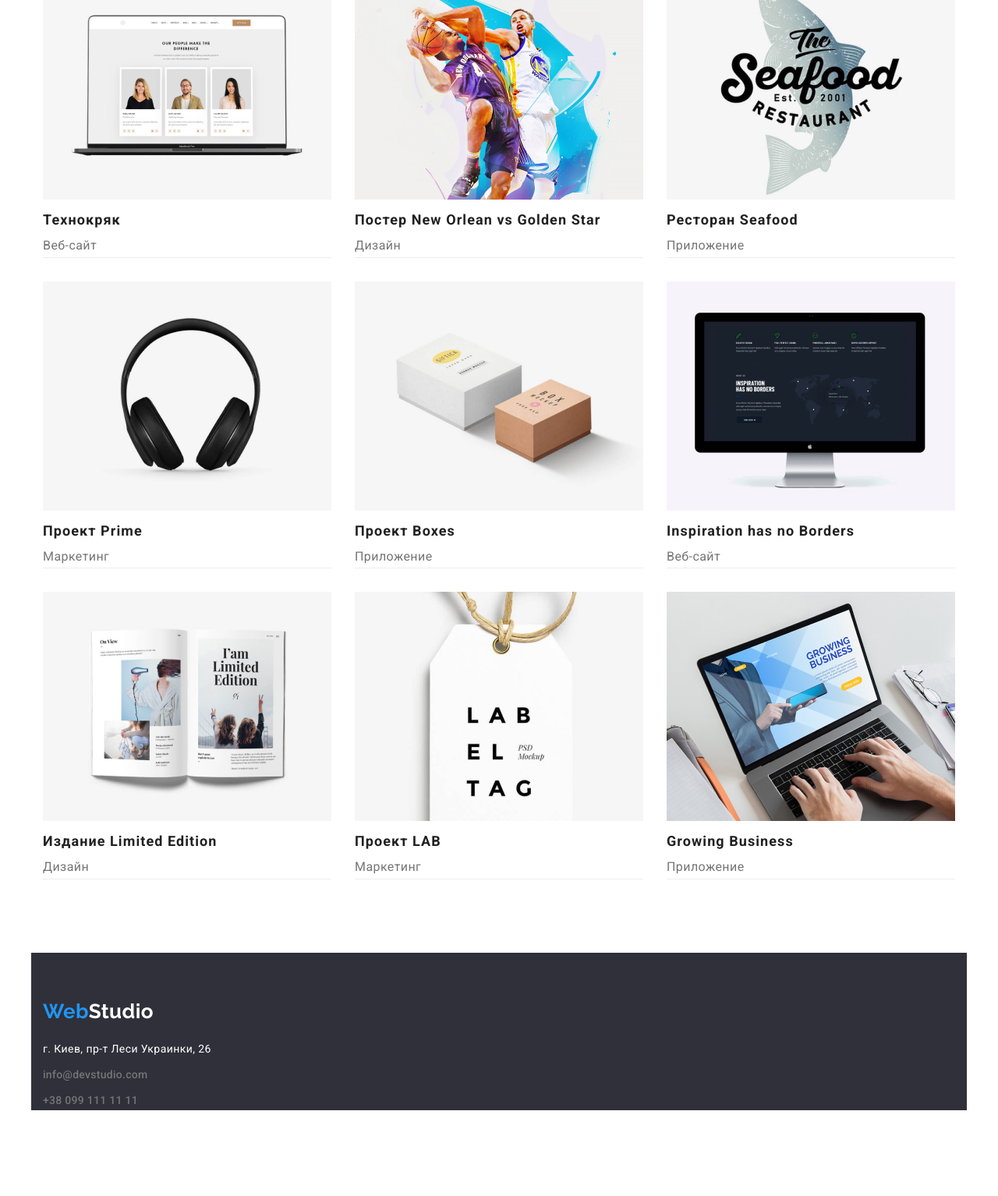
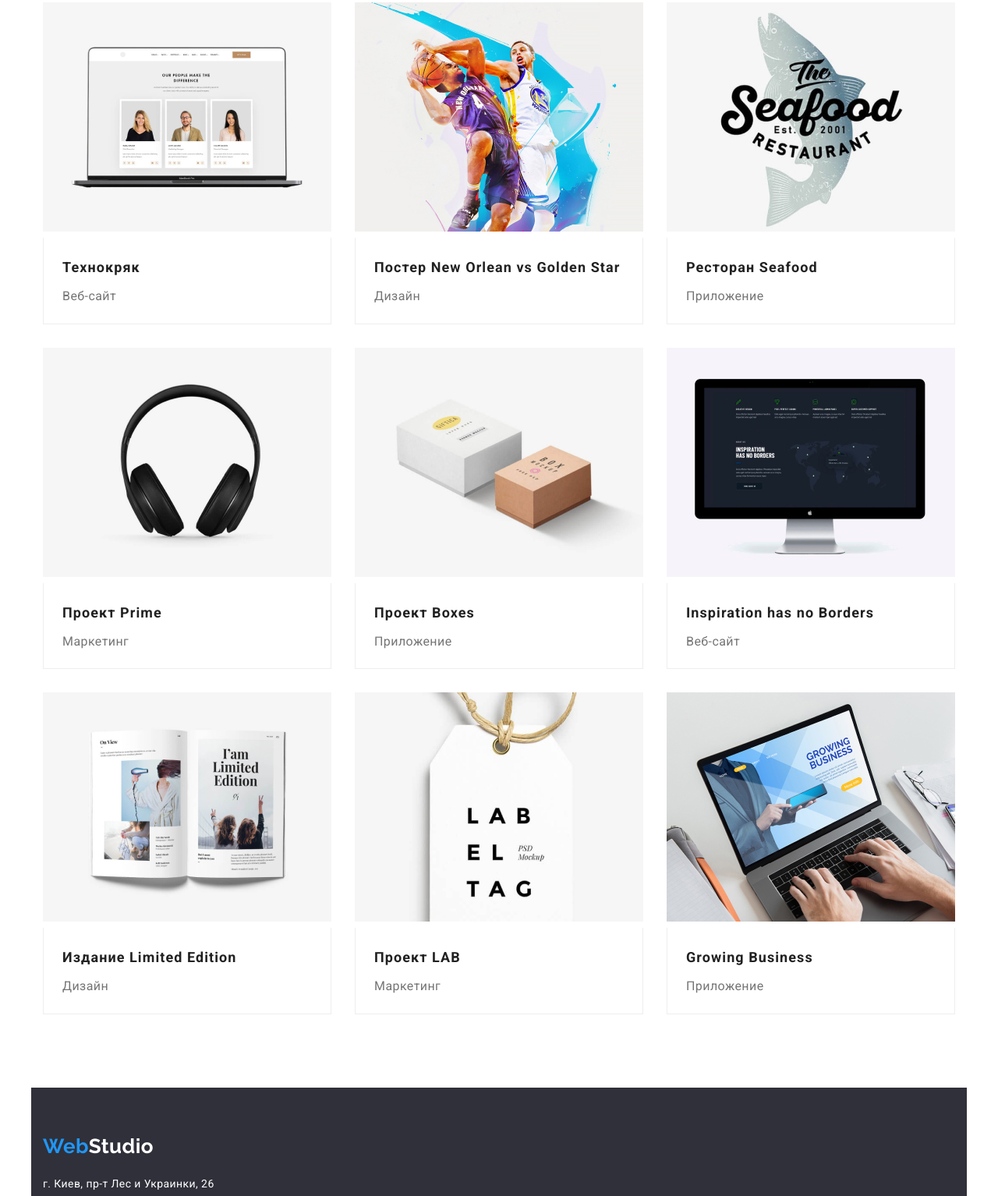
Before and after one commit to AkronoS-QD/goit-markup-hw-03, a plain HTML site: page portfolio.html in a window 1280 px wide. Shown: the part 296-1830 px from the top of the page at 78% size. Before the commit the page ends 1720 px from the top, so only its background shows below. Drawn offline with nearby package versions, Linux system fonts and the light colour scheme.

Commit message:
3я домашка на проверку - готовая исправленная ver.2.0

```diff
--- a/css/style.css
+++ b/css/style.css
@@ -60,7 +60,7 @@ p {
   text-decoration: none;
 }
 
-.cursors.btn {
+.cursors {
   cursor: pointer;
 }
 /* -------------------------------------------pages------------------------------------ */
@@ -161,7 +161,8 @@ p {
 
 /* ------------------------------------------main web студия------------------------------ */
 .hero {
-  margin-bottom: 94px;
+  padding-top: 200px;
+  padding-bottom: 280px;
   height: 600px;
   text-align: center;
   background-color: var(--background-color-accent);
@@ -169,9 +170,8 @@ p {
 }
 /* hero title web */
 .hero-title {
+  width: auto;
   margin-bottom: 30px;
-  width: auto;
-  padding-top: 200px;
   font-weight: 900;
   font-size: 44px;
   line-height: 1.36;
@@ -181,9 +181,9 @@ p {
   color: #ffffff;
 }
 
-/* .section-goal {
-  outline: solid teal;
-} */
+.section-goal {
+  padding-top: 94px;
+}
 
 /* основная секция на веб и портфолио */
 .section-title {
@@ -198,21 +198,24 @@ p {
 
 /* section-title our-work */
 .section-title.our-work {
+  margin-bottom: 50px;
   width: auto;
   top: 969px;
   left: 612px;
   font-weight: 700;
   font-size: 36px;
-  margin: auto;
   line-height: 1.16;
   text-align: center;
   text-transform: none;
 }
 
 /* кнопка web студия - заказать услуги*/
-.button-primary {
-  margin-bottom: 200px;
-  padding: 10px 32px;
+.hero .button-primary {
+  padding-top: 10px;
+  padding-right: 32px;
+  padding-bottom: 10px;
+  padding-left: 32px;
+
   font-family: inherit;
   font-weight: 700;
   font-size: 16px;
@@ -220,8 +223,6 @@ p {
   letter-spacing: 0.06em;
   text-decoration: none;
   align-items: center;
-  min-width: 130px;
-  height: 54px;
   border-radius: 4px;
   box-shadow: 0px 4px 4px rgba(0, 0, 0, 0.15);
   color: var(--primary-white-color);
@@ -230,8 +231,6 @@ p {
 
 .main-goal {
   display: flex;
-  /* padding-top: 94px; */
-  margin-bottom: 94px;
 }
 
 .main-goal .item {
@@ -247,9 +246,10 @@ p {
   margin-top: 0;
 }
 
-/* .presentation-section {
-  outline: solid black;
-} */
+.presentation-section {
+  padding-top: 94px;
+  padding-bottom: 94px;
+}
 
 .our-team {
   /* outline: solid orange; */
@@ -262,7 +262,7 @@ p {
 }
 
 .section-title.our-team {
-  margin-bottom: 0;
+  margin-bottom: 50px;
   width: auto;
   font-weight: 700;
   font-size: 36px;
@@ -278,11 +278,6 @@ p {
   justify-content: center;
 }
 
-.image-card {
-  margin-top: 50px;
-  margin-bottom: 94px;
-}
-
 .image-card .item {
   margin-right: 30px;
 }
@@ -293,13 +288,10 @@ p {
 
 .list-team .item {
   background-color: var(--primary-white-color);
-  padding-bottom: 30px;
-  margin-top: 50px;
 }
 
 .staff {
   text-align: center;
-  margin-top: 30px;
 }
 
 .job {
@@ -318,7 +310,17 @@ p {
   margin-right: 0;
 }
 
+.staff-member {
+  padding-top: 30px;
+  padding-bottom: 30px;
+}
+
 /* -----------------------------------------main portfolio-------------------------------- */
+.portfolio-section {
+  padding-top: 94px;
+  padding-bottom: 94px;
+}
+
 .hero-title-portfolio {
   text-align: center;
 }
@@ -329,8 +331,7 @@ p {
 
 /* кнопки portfolio */
 .btn-filtr {
-  margin-top: 69px;
-  margin-bottom: 34px;
+  margin-bottom: 50px;
   display: flex;
   justify-content: center;
 }
@@ -377,14 +378,9 @@ p {
   display: flex;
   flex-wrap: wrap;
   justify-content: center;
-  margin-bottom: 94px;
 }
 
 .element {
-  border-bottom-width: 1px;
-  border-bottom-style: solid;
-  border-bottom-color: #eeeeee;
-
   width: 370px;
   margin-right: 30px;
   margin-bottom: 30px;
@@ -398,7 +394,18 @@ p {
   margin-bottom: 0;
 }
 
+.item-product {
+  padding-top: 20px;
+  padding-bottom: 20px;
+  padding-left: 24px;
+  padding-right: 24px;
+  border-left: 1px solid #eeeeee;
+  border-right: 1px solid #eeeeee;
+  border-bottom: 1px solid #eeeeee;
+}
+
 .product-name {
+  margin-bottom: 4px;
   font-weight: 700;
   font-size: 18px;
   line-height: 2;
@@ -417,11 +424,17 @@ p {
 /* ---------------------------------------footer info------------------------------------*/
 .info {
   /* outline: solid crimson; */
+  padding-top: 60px;
+  padding-bottom: 60px;
   background: var(--background-color-accent);
 }
 
+.footer-logo {
+  margin-bottom: 20px;
+}
+
 .address {
-  margin-top: 20px;
+  margin-bottom: 9px;
   font-size: 14px;
   line-height: 1.71;
   font-style: normal;
@@ -430,11 +443,6 @@ p {
 
 .logo-footer {
   color: var(--primary-white-color);
-}
-
-.logo.footer-link {
-  display: inline-block;
-  margin-top: 60px;
 }
 
 .footer-contact .mail-link,
@@ -454,6 +462,6 @@ p {
   color: var(--accent-color);
 }
 
-.footer-contact .item {
-  margin-top: 9px;
+.footer-contact .item:nth-last-child(2) {
+  margin-bottom: 9px;
 }
--- a/portfolio.html
+++ b/portfolio.html
@@ -50,7 +50,7 @@
     </header>
     <!-- hero -->
     <main class="container">
-      <section>
+      <section class="portfolio-section">
         <h1 class="hero-title-portfolio">Фильтр выбора</h1>
         <ul class="btn-filtr cursors list">
           <li class="item">
@@ -77,9 +77,11 @@
                 alt="Технокряк"
                 width="370"
               />
+              <div class="item-product">
                 <h3 class="product-name">Технокряк</h3>
-              <p class="application-area">Веб-сайт</p></a
-            >
+                <p class="application-area">Веб-сайт</p>
+              </div>
+            </a>
           </li>
           <li class="element">
             <a class="filtr-our-product" href=""
@@ -88,8 +90,10 @@
                 alt="Постер New Orlean vs Golden Star"
                 width="370"
               />
+              <div class="item-product">
                 <h3 class="product-name">Постер New Orlean vs Golden Star</h3>
-              <p class="application-area">Дизайн</p></a
+                <p class="application-area">Дизайн</p>
+              </div></a
             >
           </li>
           <li class="element">
@@ -99,8 +103,10 @@
                 alt="Ресторан Seafood"
                 width="370"
               />
+              <div class="item-product">
                 <h3 class="product-name">Ресторан Seafood</h3>
-              <p class="application-area">Приложение</p></a
+                <p class="application-area">Приложение</p>
+              </div></a
             >
           </li>
           <li class="element">
@@ -110,8 +116,10 @@
                 alt="Проект Prime"
                 width="370"
               />
+              <div class="item-product">
                 <h3 class="product-name">Проект Prime</h3>
-              <p class="application-area">Маркетинг</p></a
+                <p class="application-area">Маркетинг</p>
+              </div></a
             >
           </li>
           <li class="element">
@@ -121,8 +129,10 @@
                 alt="Проект Boxes"
                 width="370"
               />
+              <div class="item-product">
                 <h3 class="product-name">Проект Boxes</h3>
-              <p class="application-area">Приложение</p></a
+                <p class="application-area">Приложение</p>
+              </div></a
             >
           </li>
           <li class="element">
@@ -132,8 +142,12 @@
                 alt="Inspiration has no Borders"
                 width="370"
               />
-              <h3 class="product-name" lang="en">Inspiration has no Borders</h3>
-              <p class="application-area">Веб-сайт</p></a
+              <div class="item-product">
+                <h3 class="product-name" lang="en">
+                  Inspiration has no Borders
+                </h3>
+                <p class="application-area">Веб-сайт</p>
+              </div></a
             >
           </li>
           <li class="element">
@@ -143,8 +157,10 @@
                 alt="Издание Limited Edition"
                 width="370"
               />
+              <div class="item-product">
                 <h3 class="product-name">Издание Limited Edition</h3>
-              <p class="application-area">Дизайн</p></a
+                <p class="application-area">Дизайн</p>
+              </div></a
             >
           </li>
           <li class="element">
@@ -154,8 +170,10 @@
                 alt="Проект LAB"
                 width="370"
               />
+              <div class="item-product">
                 <h3 class="product-name">Проект LAB</h3>
-              <p class="application-area">Маркетинг</p></a
+                <p class="application-area">Маркетинг</p>
+              </div></a
             >
           </li>
           <li class="element">
@@ -165,8 +183,10 @@
                 alt="Growing Business"
                 width="370"
               />
+              <div class="item-product">
                 <h3 class="product-name" lang="en">Growing Business</h3>
-              <p class="application-area">Приложение</p></a
+                <p class="application-area">Приложение</p>
+              </div></a
             >
           </li>
         </ul>
@@ -175,13 +195,14 @@
     <!-- Page footer-->
     <footer class="info container">
       <div>
-        <a href="./index.html" class="logo footer-link"
+        <div class="footer-logo">
+          <a href="./index.html" class="logo"
             ><span class="logo-item">Web</span
             ><span class="logo-footer">Studio</span></a
           >
         </div>
         <!-- adress-->
-      <address class="address">г. Киев, пр-т Леси Украинки, 26</address>
+        <address class="address">г. Киев, пр-т Лес и Украинки, 26</address>
         <ul class="footer-contact list">
           <!-- Ссылка на адрес электронной почты  -->
           <li class="item">
@@ -194,6 +215,7 @@
             <a class="tel-link" href="tel:+380961111111">+38 099 111 11 11</a>
           </li>
         </ul>
+      </div>
     </footer>
   </body>
 </html>
```
Also changed, not shown: index.html (+12 -2 lines). Lines whose indentation alone changed are shown as unchanged.
